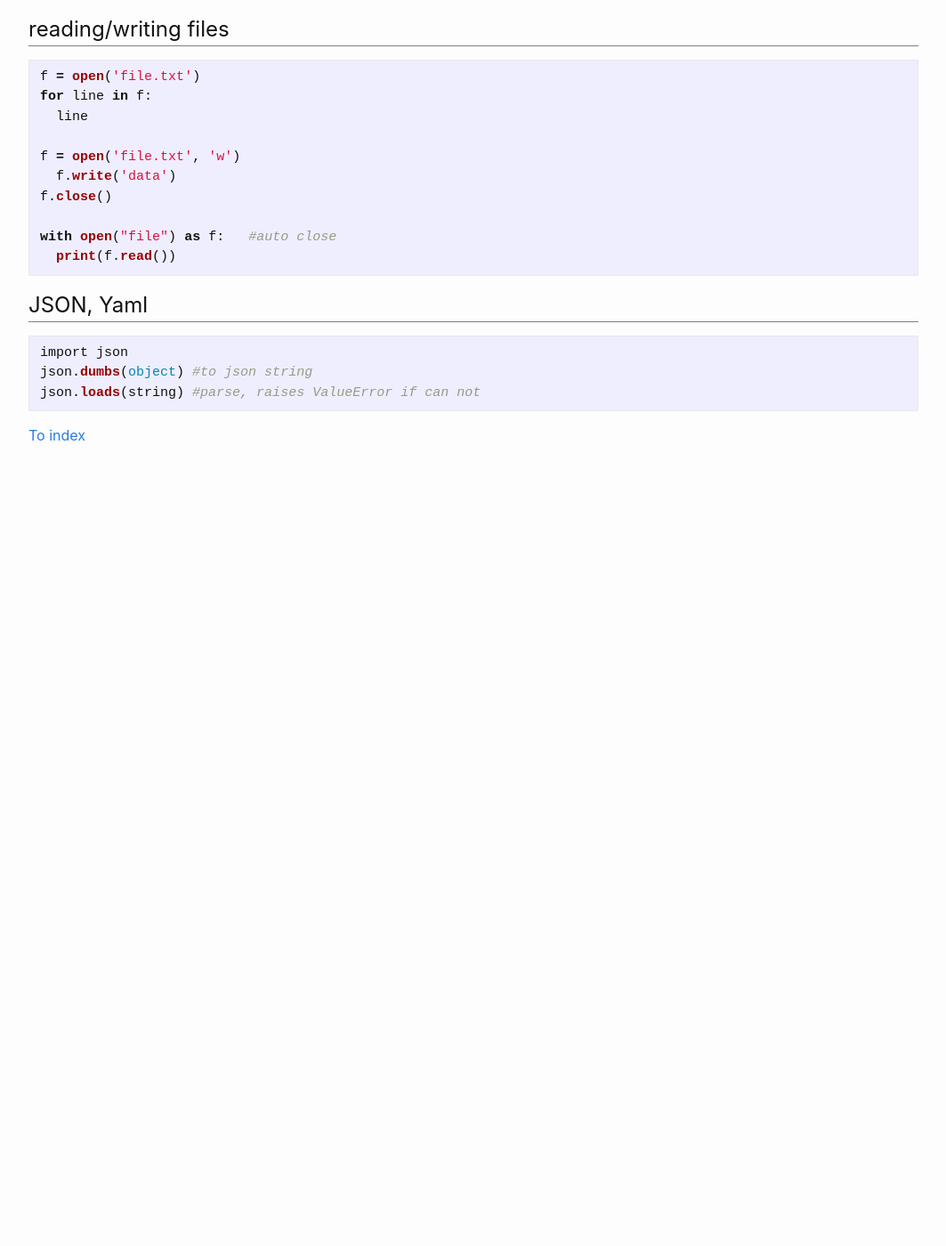
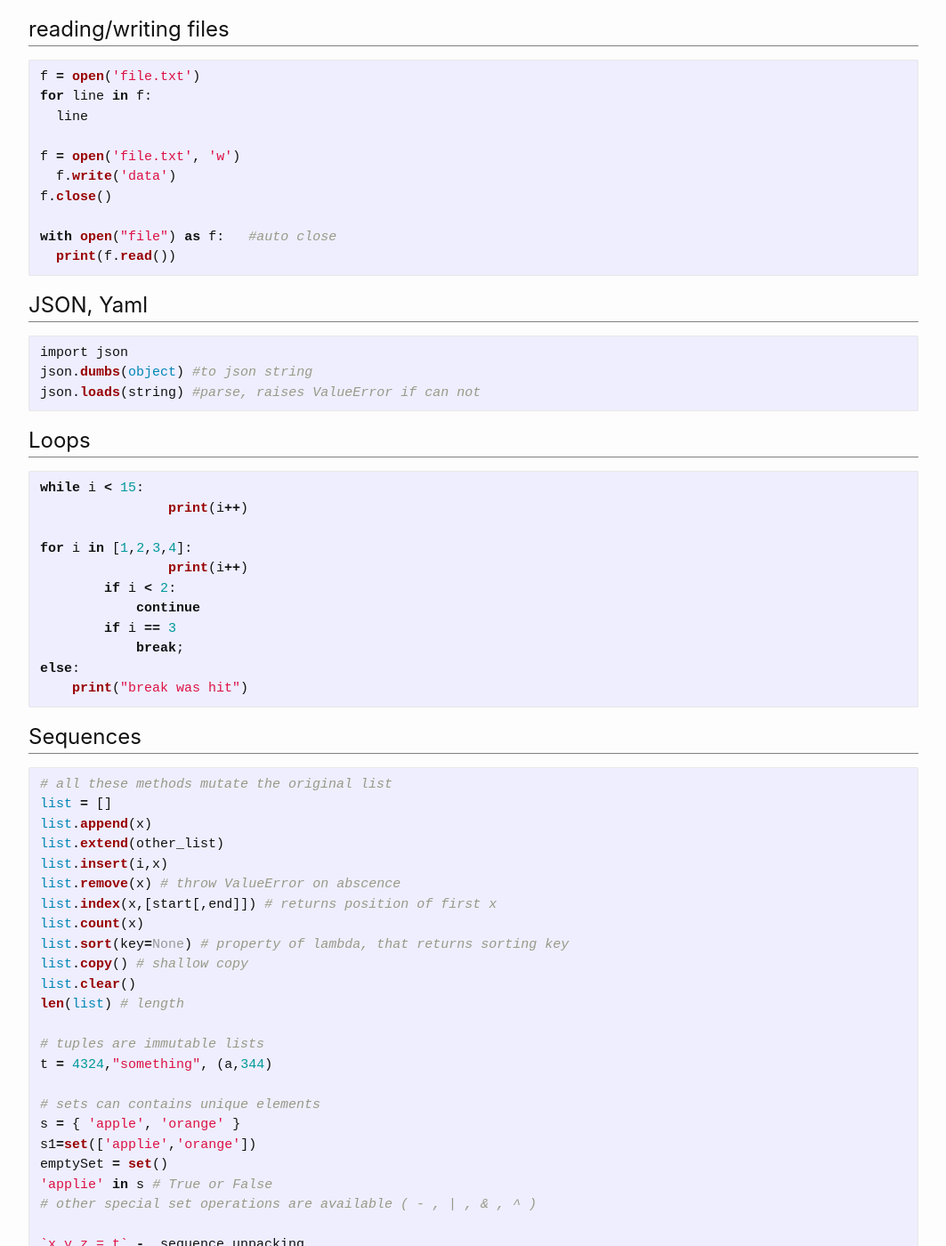
Before and after one commit to bragnikita/developer_wiki, a Jekyll site: the page built from _wiki/python/syntax_cheatsheet.md, in a window 1280 px wide and 1400 px high, scrolled down 1292 px. Shown: the whole window at 89% size, without its empty margins (108-1171 px from the left). Built offline with Jekyll 4.4.1, drawn with Linux system fonts in a browser that asks for light colours; before the commit the page ends 1818 px from its top, so only the background shows below that; some of the changed text lies outside the part shown.

Commit message:
Update from 2018/09/27 19:19:01

````diff
--- a/_wiki/python/syntax_cheatsheet.md
+++ b/_wiki/python/syntax_cheatsheet.md
@@ -70,3 +71,99 @@
 json.dumbs(object) #to json string
 json.loads(string) #parse, raises ValueError if can not
 ```
+## Loops
+```python
+while i < 15:
+		print(i++)
+
+for i in [1,2,3,4]:
+		print(i++)
+        if i < 2:
+            continue
+        if i == 3
+            break;
+else:
+    print("break was hit")
+```
+## Sequences
+```python
+# all these methods mutate the original list
+list = []
+list.append(x)
+list.extend(other_list)
+list.insert(i,x)
+list.remove(x) # throw ValueError on abscence
+list.index(x,[start[,end]]) # returns position of first x
+list.count(x)
+list.sort(key=None) # property of lambda, that returns sorting key
+list.copy() # shallow copy
+list.clear()
+len(list) # length
+
+# tuples are immutable lists
+t = 4324,"something", (a,344)
+
+# sets can contains unique elements
+s = { 'apple', 'orange' }
+s1=set(['applie','orange'])
+emptySet = set()
+'applie' in s # True or False
+# other special set operations are available ( - , | , & , ^ )
+
+`x,y,z = t` -  sequence unpacking
+
+for index,val in enumerate(['one','two']):
+    # ...
+```
+## Dictionaries
+
+```python
+d = { 'apple': 2, 'orange': 10 }
+d1 = dict(('apple',2))
+d2 = dict(apple=2, orange=10)
+
+for k,v in d.items():
+    #...
+
+```
+## Functions
+### Definiton
+```python
+def f(a, L=[]):
+    return L
+f(4,[1,2,4])
+f(5)
+f(L=[3,2],a=4)
+
+def ff(param, *args, **keywords):
+    # args - array of all argument values except 'param'
+    # keywords - dictionary of all arguments except 'param'
+    pass
+
+i = 5
+def p(val=i):
+    print(val) # 5, default value is evaluated at the point of function definition
+```
+### Unpacking arguments list
+```python
+def f(a,b,c):
+    pass
+#
+params = [1,3,4]
+f(*params) # passes array values as positional arguments
+
+```
+### Lambda
+```python
+[4,2,7].sort(key=lambda val: val % 2)
+```
+### Documentation and annotation
+```python
+def f():
+    """Documentation
+    Next line
+    """
+    pass
+print(f.__doc__)
+pring(f.__annotations__)
+```
````
Also changed, not shown: other parts of _wiki/python/syntax_cheatsheet.md (+1 -0 lines), _wiki/index.md (+1 -0 lines), 3 other files.
